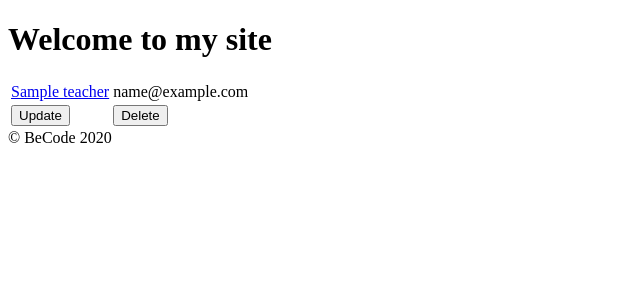
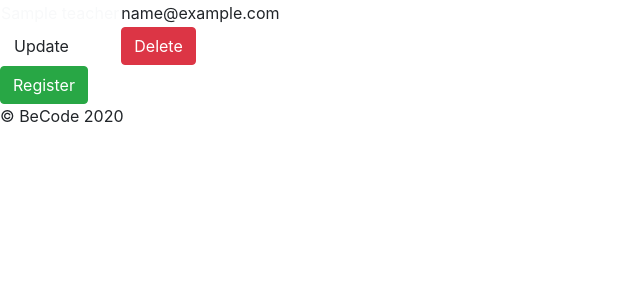
Before and after one commit to Fib88/sql-crud, a PHP site: template View/teacherView.php in a window 1280 px wide. Shown: the top 300 px of the page, without its empty margins (0-640 px from the left). Run offline with PHP 8.4, Linux system fonts and the light colour scheme; the template is opened without the code that fills it: most values are stand-ins (such as "Sample title", 1, 10 or a date in 2020).

Commit message:
Adding last updates

```diff
--- a/View/includes/footer.php
+++ b/View/includes/footer.php
@@ -1,5 +1,18 @@
-    <footer>
-        &copy; BeCode <?php echo date('Y')?>
-    </footer>
+<footer>
+    &copy; BeCode <?php echo date('Y') ?>
+</footer>
+
+
+<!-- Optional JavaScript -->
+<!-- jQuery first, then Popper.js, then Bootstrap JS -->
+<script src="https://code.jquery.com/jquery-3.3.1.slim.min.js"
+        integrity="sha384-q8i/X+965DzO0rT7abK41JStQIAqVgRVzpbzo5smXKp4YfRvH+8abtTE1Pi6jizo"
+        crossorigin="anonymous"></script>
+<script src="https://cdnjs.cloudflare.com/ajax/libs/popper.js/1.14.7/umd/popper.min.js"
+        integrity="sha384-UO2eT0CpHqdSJQ6hJty5KVphtPhzWj9WO1clHTMGa3JDZwrnQq4sF86dIHNDz0W1"
+        crossorigin="anonymous"></script>
+<script src="https://stackpath.bootstrapcdn.com/bootstrap/4.3.1/js/bootstrap.min.js"
+        integrity="sha384-JjSmVgyd0p3pXB1rRibZUAYoIIy6OrQ6VrjIEaFf/nJGzIxFDsf4x0xIM+B07jRM"
+        crossorigin="anonymous"></script>
 </body>
 </html>
--- a/View/includes/header.php
+++ b/View/includes/header.php
@@ -1,13 +1,13 @@
 <!doctype html>
 <html lang="en">
 <head>
-    <meta charset="UTF-8">
-    <meta name="viewport"
-          content="width=device-width, user-scalable=no, initial-scale=1.0, maximum-scale=1.0, minimum-scale=1.0">
-    <meta http-equiv="X-UA-Compatible" content="ie=edge">
-    <title>Becode - Boiler plate MVC</title>
+    <title>My homepage site</title>
+    <!-- Required meta tags -->
+    <meta charset="utf-8">
+    <meta name="viewport" content="width=device-width, initial-scale=1, shrink-to-fit=no">
+
+    <!-- Bootstrap CSS -->
+    <link rel="stylesheet" href="https://stackpath.bootstrapcdn.com/bootstrap/4.3.1/css/bootstrap.min.css"
+          integrity="sha384-ggOyR0iXCbMQv3Xipma34MD+dH/1fQ784/j6cY/iJTQUOhcWr7x9JvoRxT2MZw1T" crossorigin="anonymous">
 </head>
 <body>
-    <header>
-        <h1>Welcome to my site</h1>
-    </header>
--- a/View/teacherView.php
+++ b/View/teacherView.php
@@ -30,7 +30,7 @@
 
 <?php if (isset($_GET['teacher'])): ?>
     <h2>Class : </h2>
-    <p> <?php echo $classname  ?></p>
+    <p> <?php echo $classname ?></p>
     <h2>Students</h2>
     <table class="table table-striped table-wide text-light">
         <thead>
@@ -52,3 +52,40 @@
 
     </table>
 <?php endif; ?>
+
+<td>
+    <form method="post">
+        <input type="submit" name="register" value="Register" class="btn btn-success">
+    </form>
+</td>
+
+<?php if (isset($_POST['register']) || isset($_POST['update'])): ?>
+
+
+    <h2><?php if (isset($_POST['register'])) {
+            echo 'Register :';
+        } ?><?php if (isset($_POST['update'])) {
+            echo 'Update :';
+        } ?> </h2>
+    <form method="post">
+        <label for="name">Name:</label><br>
+        <input type="text" name="name" value="name"><br>
+        <label for="email">Email:</label><br>
+        <input type="text" name="email" value="email"><br>
+        <label type="course">Please select the correct class</label>
+        <input type="text" name="course" value="course"><br>
+
+
+
+
+        <input type=" submit" name="<?php if (isset($_POST['register'])) {
+                    echo 'register';
+                } ?><?php if (isset($_POST['update'])) {
+                    echo 'update';
+                } ?>" value="<?php if (isset($_POST['register'])) {
+                    echo 'Register';
+                } ?><?php if (isset($_POST['update'])) {
+                    echo 'Update';
+                } ?>">
+    </form>
+<?php endif; ?>
```
Also changed, not shown: Controller/teacherController.php (+11 -6 lines), Model/Handler.php (+4 -3 lines).
